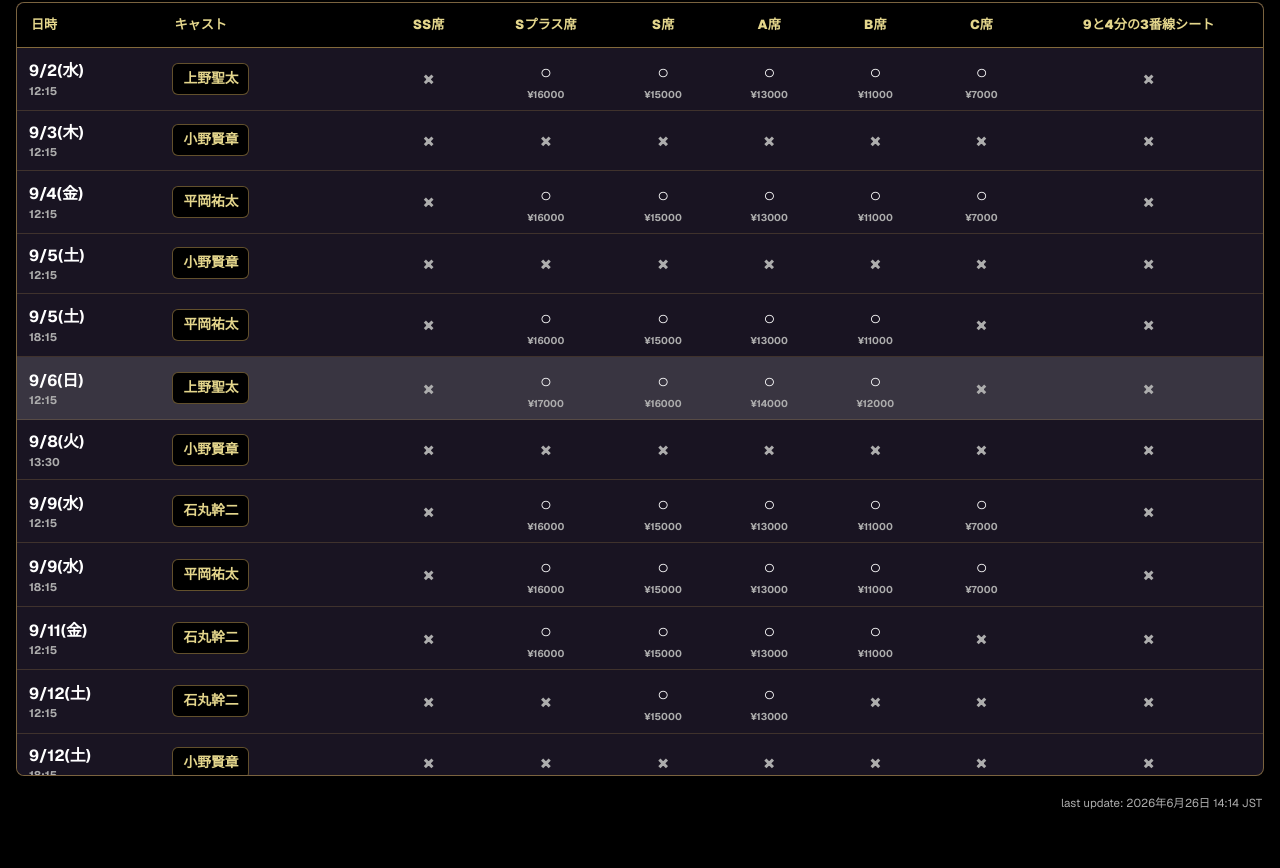
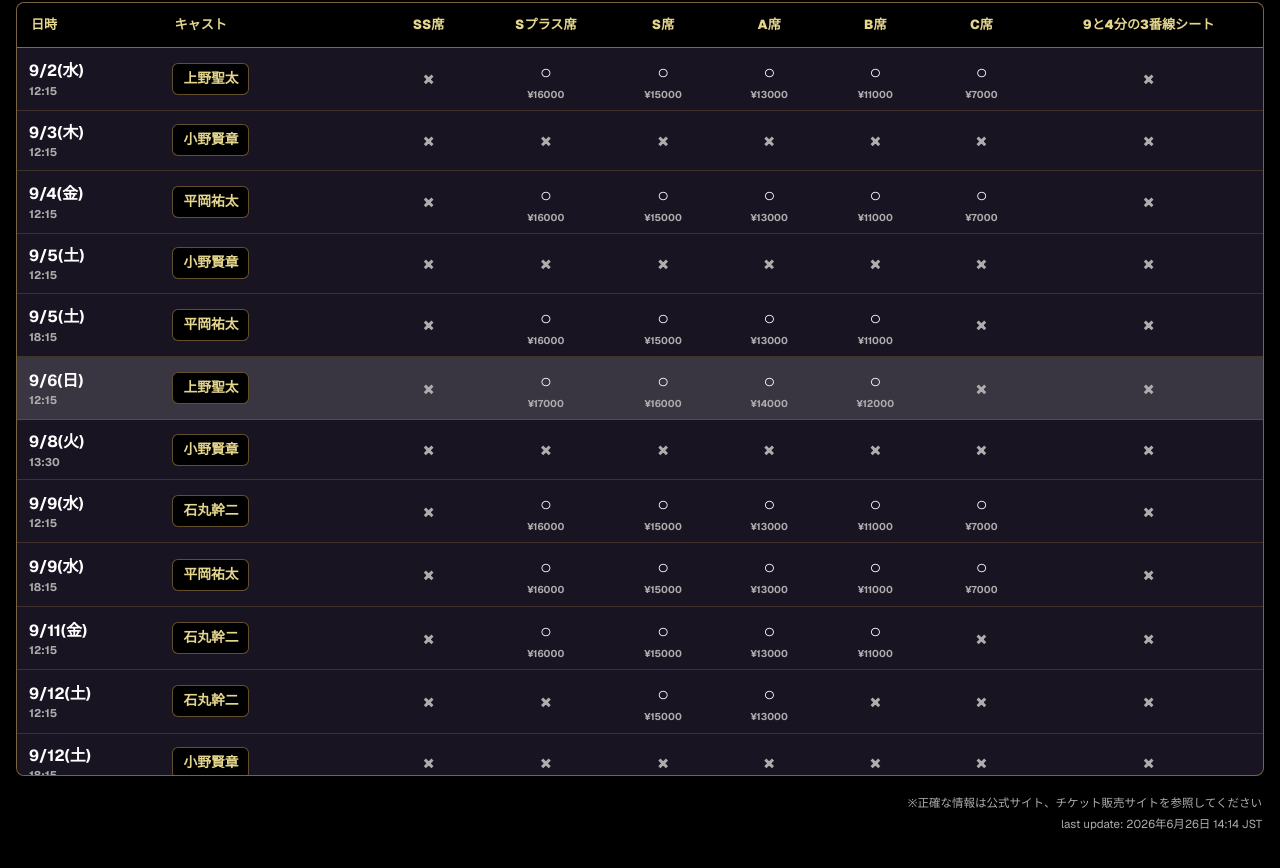
Before and after one commit to tetsuhiroyoneda/hp-stage-guide, a Next.js app: page / in a window 1280 px wide. Shown: the part 168-1036 px from the top of the page. Built offline with nearby package versions, Linux system fonts and the light colour scheme.

Commit message:
下部に公式参照の注記を追加

```diff
--- a/src/app/globals.css
+++ b/src/app/globals.css
@@ -359,6 +359,14 @@ summary {
   text-align: right;
 }
 
+.pageFooter p {
+  margin: 0;
+}
+
+.pageFooter p + p {
+  margin-top: 4px;
+}
+
 @media (max-width: 900px) {
   body {
     overflow: hidden;
--- a/src/app/page.tsx
+++ b/src/app/page.tsx
@@ -2372,7 +2372,10 @@ export default function Home() {
           </table>
         </div>
       </section>
-      <footer className="pageFooter">last update: {crawledAt}</footer>
+      <footer className="pageFooter">
+        <p>※正確な情報は公式サイト、チケット販売サイトを参照してください</p>
+        <p>last update: {crawledAt}</p>
+      </footer>
     </main>
   );
 }
```
